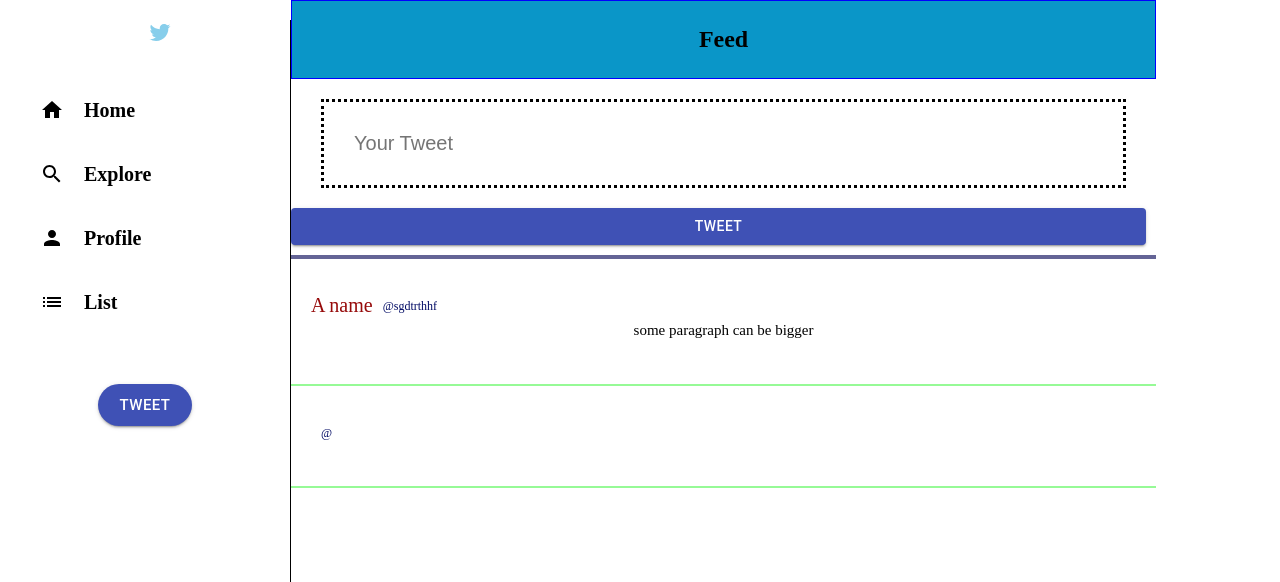
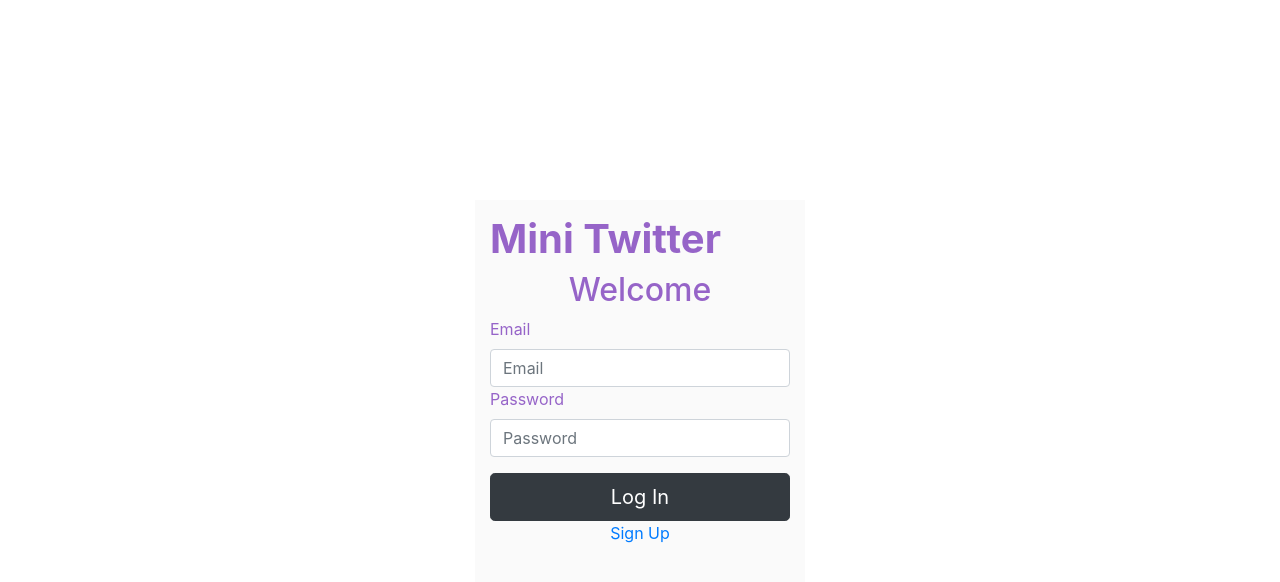
Before and after one commit to zenithit/mini_twitter_frontend, a React (Create React App) app: page / in a window 1280 px wide. Shown: the top 582 px of the page. Built offline with nearby package versions, Linux system fonts and the light colour scheme.

Commit message:
add login API calling

```diff
--- a/src/App.js
+++ b/src/App.js
@@ -2,16 +2,21 @@ import React from 'react';
 import Sidebar from "./Sidebar"
 import Feed from "./Feed"
 import "./App.css"
+import LogIn from "./LogIn"
 
 function App() {
 
   return (
     <div className="App">
-      <Sidebar />
-      <Feed />
+    	<LogIn />
+
     </div>
   )
 
 }
 
 export default App
+
+
+     // 	//<Sidebar />
+    	// <Feed />
--- a/src/Feed.js
+++ b/src/Feed.js
@@ -1,23 +1,30 @@
-import React, {useState} from 'react';
+import React, {useState, useEffect} from 'react';
 import TweetBox from './TweetBox'
 import "./Feed.css"
 import Post from './Post'
 
 function Feed() {
 
-  const[posts, setPosts] = useState([])
+  const [data, setData] = useState(null)
+  const fetchURL = "http://localhost:3001/v1/posts"
+  const requestOptions = {
+        headers: {"token":"ThsV6rtZos_WwVFNusFJ"}
+    }
+  const getData = () => {
+    return fetch(`${fetchURL}`,requestOptions).then((res) => res.json()).then((error) => error )}
+
+   useEffect(() => {
+      getData().then((data) => setData(data))
+    }, [])
+  console.log(data)
 
   return (
     <div className="feed">
     	<h2 className="feed_header">Feed</h2>
     	<TweetBox />
-    	<Post
-    		name="A name"
-    		username="sgdtrthhf"
-    		content="some paragraph can be bigger" />
-    	<Post />
+    	{data?.map((item) => { return <Post name={"From User:"+item.user_id} username="A Random Username" title={item.title} content={item.content} />})}
     </div>
   )
 }
 
-export default Feed;
+export default Feed
--- /dev/null
+++ b/src/LogIn.css
@@ -0,0 +1,10 @@
+.login_form {
+	width: 100%;
+	max-width: 330px;
+	padding: 15px;
+	margin: auto;
+	height: 50%;
+	color:rgb(150,100,200);
+	text-align: left;
+	background-color: rgb(250,250,250);
+}
--- /dev/null
+++ b/src/LogIn.js
@@ -0,0 +1,44 @@
+import React, { Component } from 'react';
+import { Button, Form, FormGroup, Label, Input } from 'reactstrap'
+import "./LogIn.css"
+
+function LogIn() {
+
+	const getToken = (event) => {
+		console.log(event.target.value.email)
+		event.preventDefault()
+		fetch('http://localhost:3001/v1/sessions', {
+		method: 'POST',
+		body: JSON.stringify({
+		  email: event.target.value.email,
+		  password: event.target.value.password
+		}),
+		headers: {
+		  "Content-type": "application/json; charset=UTF-8"
+		}
+		}).then(response => response.json()).then(json => {localStorage.setItem("token", json.authentication_token).setItem("isLoggedIn",true)})
+	}
+
+	return (
+		<Form className="login_form">
+			<h1>
+				<span className="font-weight-bold">
+					Mini Twitter
+				</span>
+			</h1>
+			<h2 className="text-center">Welcome</h2>
+			<FormGroup>
+				<Label>Email</Label>
+				<Input type="email" placeholder="Email" name="email"/>
+				<Label>Password</Label>
+				<Input type="Password" placeholder="Password" name="password"/>
+			</FormGroup>
+			<Button type="submit" className="btn-lg btn-dark btn-block" onClick={getToken}>Log In</Button>
+			<div className="text-center">
+				<a href="/SignUp">Sign Up</a>
+			</div>
+		</Form>
+	)
+}
+
+export default LogIn;
--- a/src/Post.js
+++ b/src/Post.js
@@ -14,7 +14,8 @@ function Post(props)  {
 					</span>
     			</div>
     			<div className="postHeaderDescription">
-    				{props.content}
+                    {props.title}
+                    {props.content}
     			</div>
     		</div>
     	</div>
--- a/src/TweetBox.js
+++ b/src/TweetBox.js
@@ -8,6 +8,21 @@ function TweetBox() {
 
   const sendTweet = (event) => {
   	event.preventDefault();
+
+	fetch('http://localhost:3001/v1/posts', {
+    method: 'POST',
+    body: JSON.stringify({
+      title: 'Random Title',
+      body: tweetMessage,
+      user_id: 4
+    }),
+    headers: {
+      "Content-type": "application/json; charset=UTF-8",
+      "token": "ThsV6rtZos_WwVFNusFJ"
+    }
+  })
+  .then(response => response.json())
+  .then(json => console.log(json))
 
   	setTweetMessage("")
   }
--- a/src/index.js
+++ b/src/index.js
@@ -3,6 +3,7 @@ import ReactDOM from 'react-dom';
 import './index.css';
 import App from './App';
 import * as serviceWorker from './serviceWorker';
+import 'bootstrap/dist/css/bootstrap.css'
 
 ReactDOM.render(
   <React.StrictMode>
```
Also changed, not shown: package.json (+6 -1 lines), src/SignUp.js (added), 1 other file (tests, documents, lock files or other folders).
